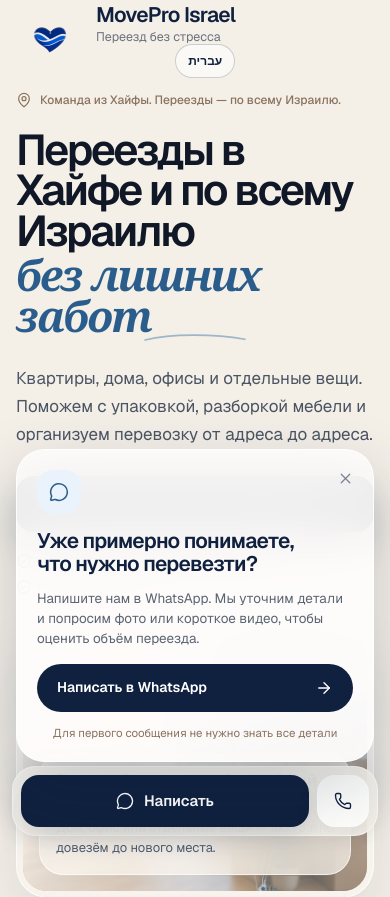
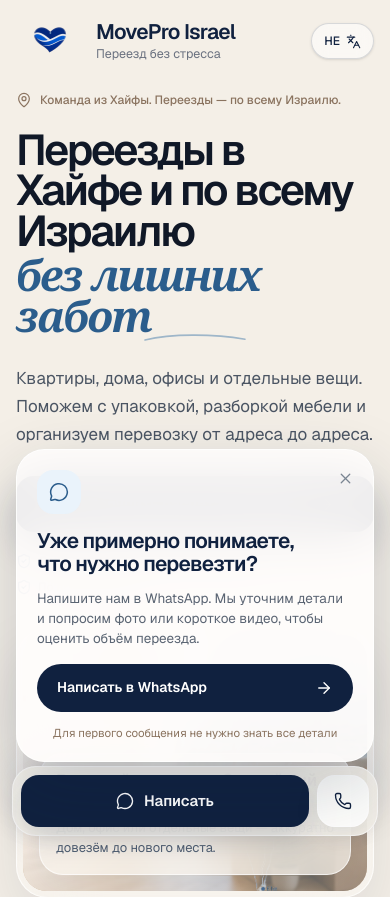
Before and after one commit to tsstish/movepro-israel, a Next.js app: page / in a window 390 px wide. Shown: the top 897 px of the page. Built offline with nearby package versions, Linux system fonts and the light colour scheme.

Commit message:
Integrate compact language selector into header without disturbing brand layout

```diff
--- a/src/components/sections/HeroSection.tsx
+++ b/src/components/sections/HeroSection.tsx
@@ -6,6 +6,7 @@ import {
   MessageCircle,
   Phone,
   ShieldCheck,
+  Languages,
 } from "lucide-react";
 
 const PHONE_NUMBER = "+972546745954";
@@ -90,7 +91,7 @@ export default function HeroSection({
 
 function MobileHeader() {
   return (
-    <header className="flex h-[82px] items-center lg:hidden">
+    <header className="flex h-[82px] items-center justify-between gap-2 lg:hidden">
       <div className="flex min-w-0 items-center gap-3">
         <div className="relative h-[68px] w-[68px] shrink-0 overflow-visible">
           <Image
@@ -111,9 +112,9 @@ function MobileHeader() {
           <div className="mt-1.5 text-[12.5px] leading-none text-[#6B7280]">
             Переезд без стресса
           </div>
-          <a href="/api/language?lang=he" lang="he" dir="rtl" className="ml-auto rounded-full border border-[#10213F]/20 bg-white/60 px-3 py-2 text-xs font-semibold text-[#10213F]">עברית</a>
         </div>
       </div>
+      <a href="/api/language?lang=he" lang="he" dir="rtl" aria-label="גרסה בעברית" className="inline-flex shrink-0 items-center gap-1.5 rounded-full border border-[#10213F]/15 bg-white/55 px-3 py-2 text-[12px] font-medium text-[#10213F] shadow-sm backdrop-blur-sm transition hover:bg-white"><Languages size={15} strokeWidth={1.7} /> HE</a>
     </header>
   );
 }
@@ -145,7 +146,7 @@ function DesktopHeader() {
       </div>
 
       <div className="flex items-center gap-2">
-        <a href="/api/language?lang=he" lang="he" dir="rtl" className="rounded-full border border-[#10213F]/20 bg-white/60 px-4 py-3 text-sm font-semibold text-[#10213F] hover:bg-white">עברית</a>
+        <a href="/api/language?lang=he" lang="he" dir="rtl" aria-label="גרסה בעברית" className="inline-flex items-center gap-2 rounded-full border border-[#10213F]/15 bg-white/55 px-4 py-3 text-sm font-medium text-[#10213F] hover:bg-white"><Languages size={16} /> HE</a>
         <GlassButton
           href={`tel:${PHONE_NUMBER}`}
           light
```
